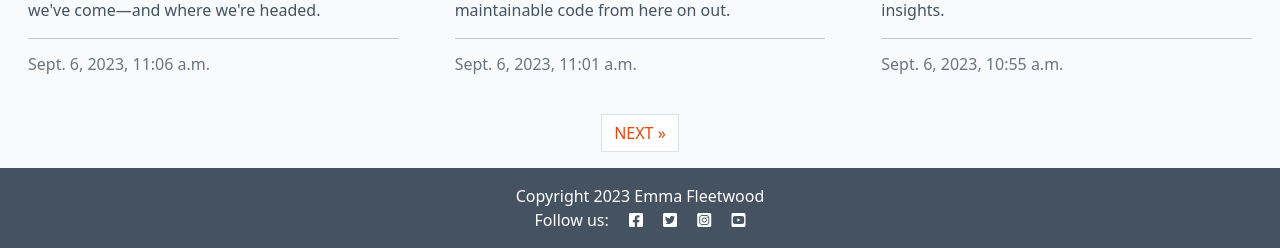
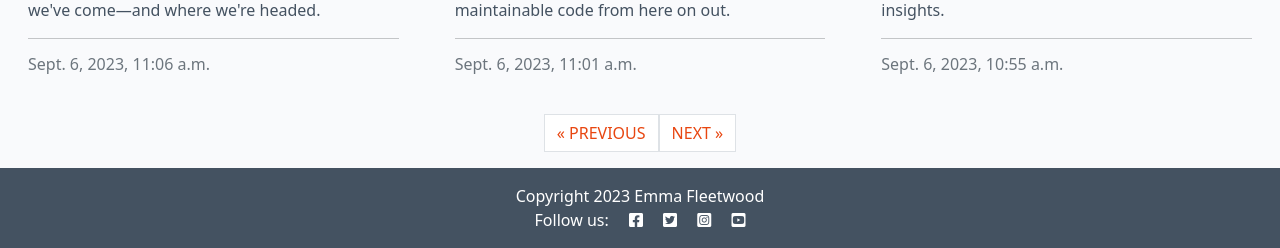
Before and after one commit to EJFleet/codestar, a Django app: page /?page=2 in a window 1280 px wide. Shown: the part 741-989 px from the top of the page. Run offline with Django 4.2, Linux system fonts and the light colour scheme; data comes from the database, SQL or seed files in the repository.

Commit message:
Add 'previous' button

```diff
--- a/blog/templates/blog/index.html
+++ b/blog/templates/blog/index.html
@@ -41,6 +41,9 @@
     {% if is_paginated %}
     <nav aria-label="Page navigation">
         <ul class="pagination justify-content-center">
+            {% if page_obj.has_previous %}
+            <li><a href="?page={{ page_obj.previous_page_number }}" class="page-link">&laquo; PREVIOUS</a></li>
+            {% endif %}
             {% if page_obj.has_next %}
             <li><a href="?page={{ page_obj.next_page_number }}" class="page-link"> NEXT &raquo;</a></li>
             {% endif %}
```
